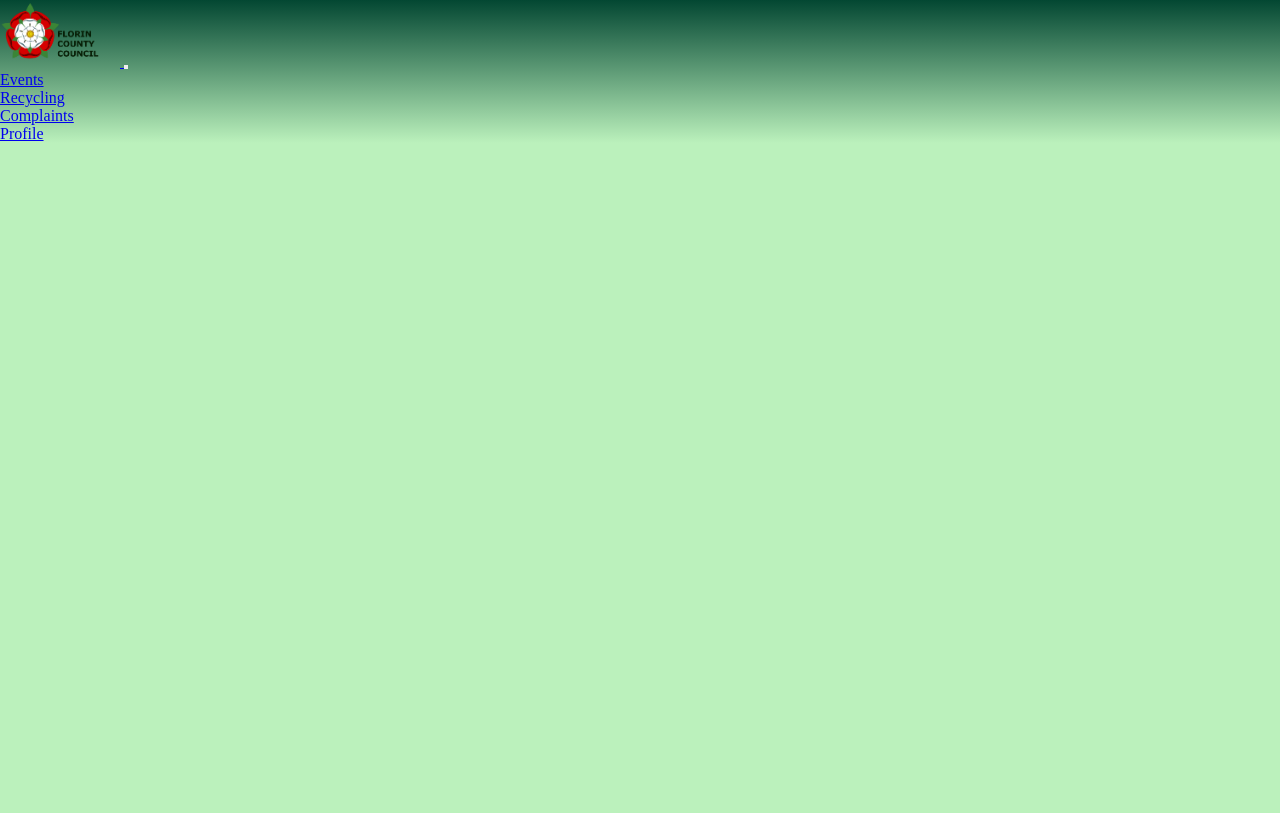
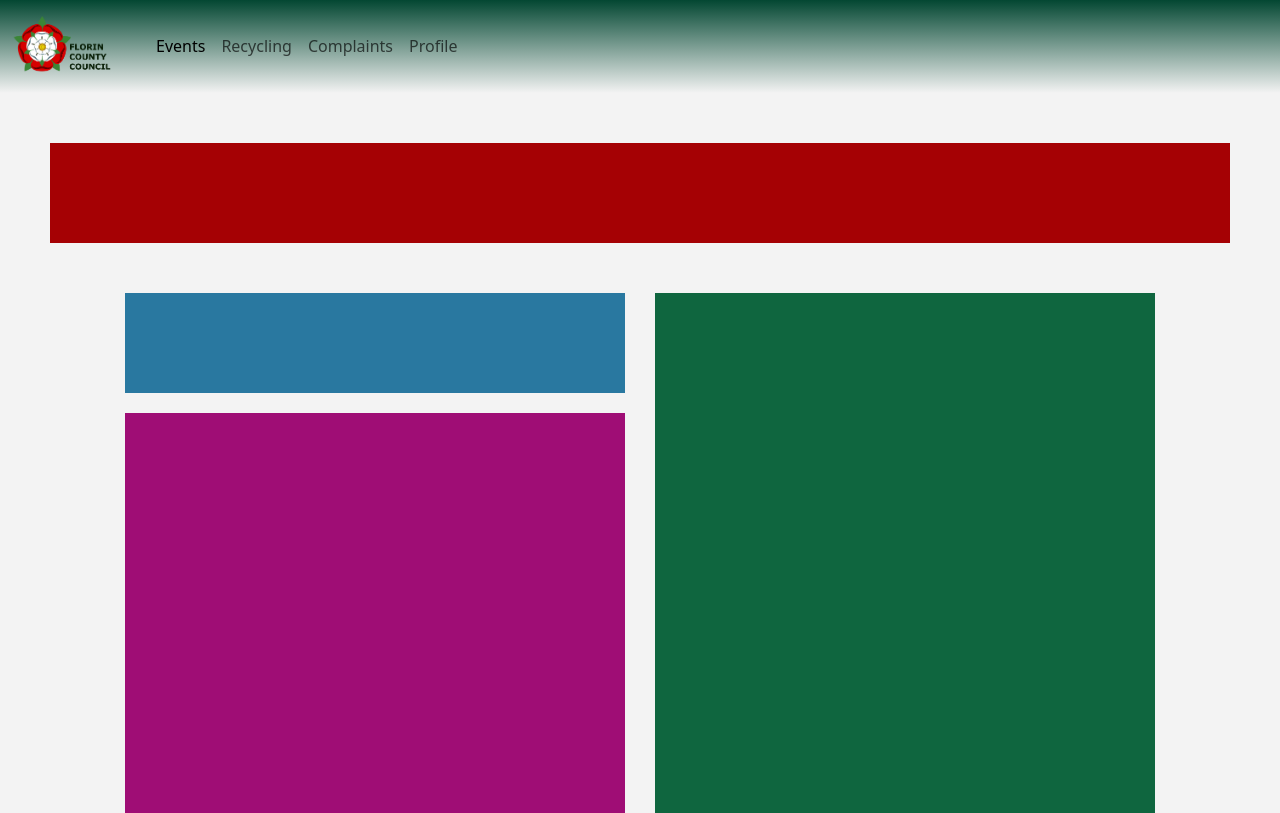
Before and after one commit to kenenx/Florin_Community_App_Client, a website: page userprofile.html in a window 1280 px wide. Drawn offline with nearby package versions, Linux system fonts and the light colour scheme; no server answers.

Commit message:
added some new stuff for profile layout css

```diff
--- a/assets/style/style.css
+++ b/assets/style/style.css
@@ -10,13 +10,19 @@
     background: linear-gradient(#034732, #9198e500);
 
 }
+
+.logo{
+    max-width: 120px;
+    margin: auto;
+}
+
 #complaints-form{
     margin: auto;
     margin-top: 30px;
     margin-left: 30px;
     margin-right: 30px;
+}
 
-}
 #comp_img{
     margin: auto;
     display: flex;
@@ -26,7 +32,7 @@
 }
 body{
     /* background: linear-gradient(#3a0505, #a10707);  */
-    background-color: rgb(187, 241, 188);
+    background-color: #F3F3F3;
 
 }
 
@@ -34,7 +40,55 @@ body{
     display: flex;
     margin-top: 30px;
 }
+.infoUser{
+    display: grid;
+    margin: auto;
+    margin-top: 50px;
+    margin-bottom: 50px;
+    margin-left: 50px;
+    margin-right: 50px;
+    background-color: #A50104;
+    height: 100px;
+}
+.gridprofile{
+    display: flex;
+    align-items: center;
+    justify-content: center;
 
+}
+.colprofile{
+    display: flex;
+    flex-direction: column;
+    /* flex-wrap: wrap; */
+    /* background-color: #2978A0; */
+    min-height: 100px;
+    min-width: 500px;
+    max-width: 1000px;
+
+}
+#bininfo{
+    height: 100px;
+    width:auto;
+    background-color: #2978A0;
+    margin-bottom: 20px;
+}
+#userComplaints{
+    height: 400px;
+    width: auto;
+    background-color: #9f0d75;
+}
+
+.eventTable{
+    flex-direction: row;
+    flex-wrap: wrap;
+    min-height: 520px;
+    min-width:500px;
+    max-width: 1000px;
+    background-color: #0f663f;
+    /* margin: auto; */
+     margin-left: 30px;
+    /*margin-right: 30px; */
+}
 #eventbtn{
     width: 220px;
     height: 220px;
@@ -63,10 +117,7 @@ body{
     filter: drop-shadow(0 4mm 1mm rgb(47, 31, 4));
 }
 
-.logo{
-    max-width: 120px;
-    margin: auto;
-}
+
 
 .noticeboard {
     display: grid;
--- a/userprofile.html
+++ b/userprofile.html
@@ -4,6 +4,8 @@
     <meta charset="UTF-8">
     <meta http-equiv="X-UA-Compatible" content="IE=edge">
     <meta name="viewport" content="width=device-width, initial-scale=1.0">
+    <link href="https://cdn.jsdelivr.net/npm/bootstrap@5.3.0-alpha3/dist/css/bootstrap.min.css" rel="stylesheet" integrity="sha384-KK94CHFLLe+nY2dmCWGMq91rCGa5gtU4mk92HdvYe+M/SXH301p5ILy+dN9+nJOZ" crossorigin="anonymous">
+    <script src="https://cdn.jsdelivr.net/npm/bootstrap@5.3.0-alpha3/dist/js/bootstrap.bundle.min.js" integrity="sha384-ENjdO4Dr2bkBIFxQpeoTz1HIcje39Wm4jDKdf19U8gI4ddQ3GYNS7NTKfAdVQSZe" crossorigin="anonymous"></script>
     <link rel="stylesheet" href="./assets/style/style.css">
     <script src="./assets/js/userprofile.js" defer></script>
     <title>User profile</title>
@@ -40,14 +42,18 @@
     <section class="infoUser">
         <div id="userInfo"></div>
     </section>
+    <section class = "gridprofile">
+      <section class = "colprofile">
         <section class = "binCollection">
             <div id="bininfo"></div>
         </section>
         <section class = "UserUnresolved">
             <div id ="userComplaints"></div>
         </section>
+      </section>
       <section class = "eventTable">
           <div id = "userEvents"></div>
       </section>
+    </section>
 </body>
 </html>
```
Lines whose indentation alone changed are shown as unchanged.
